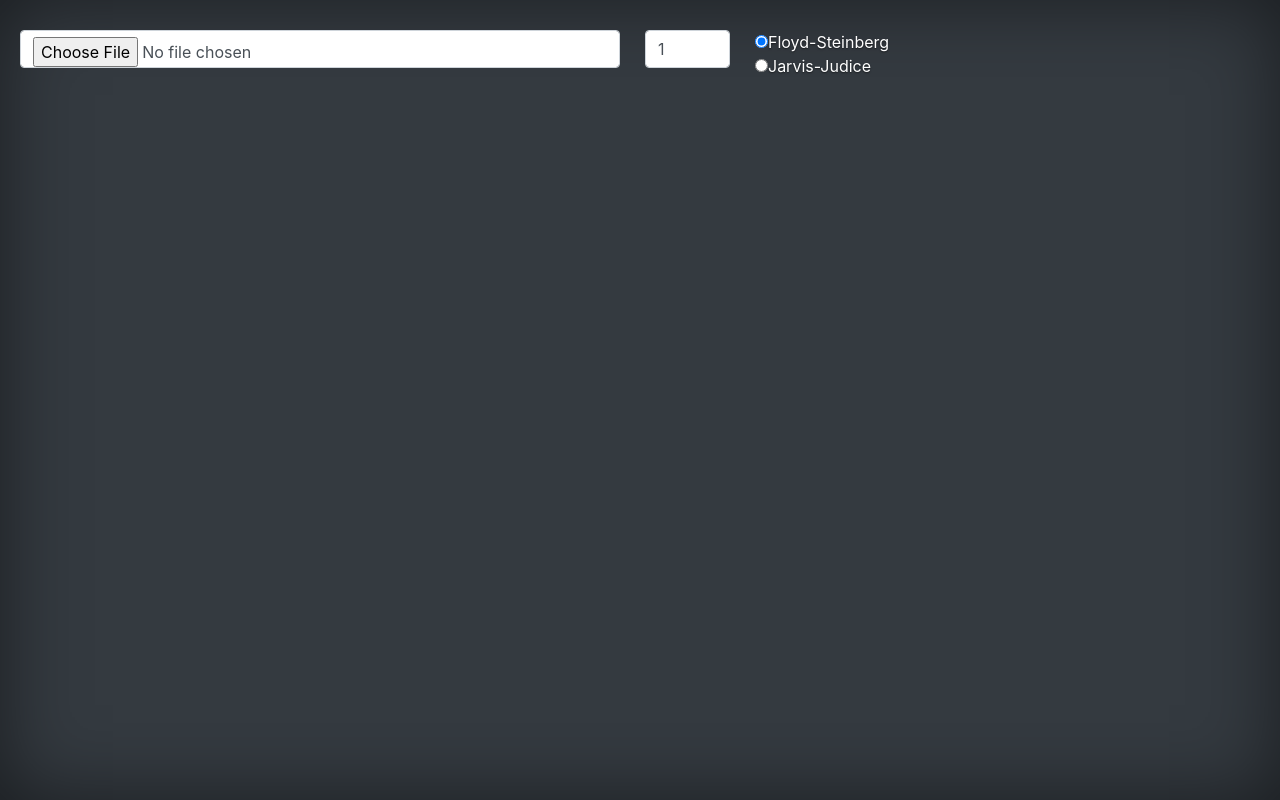
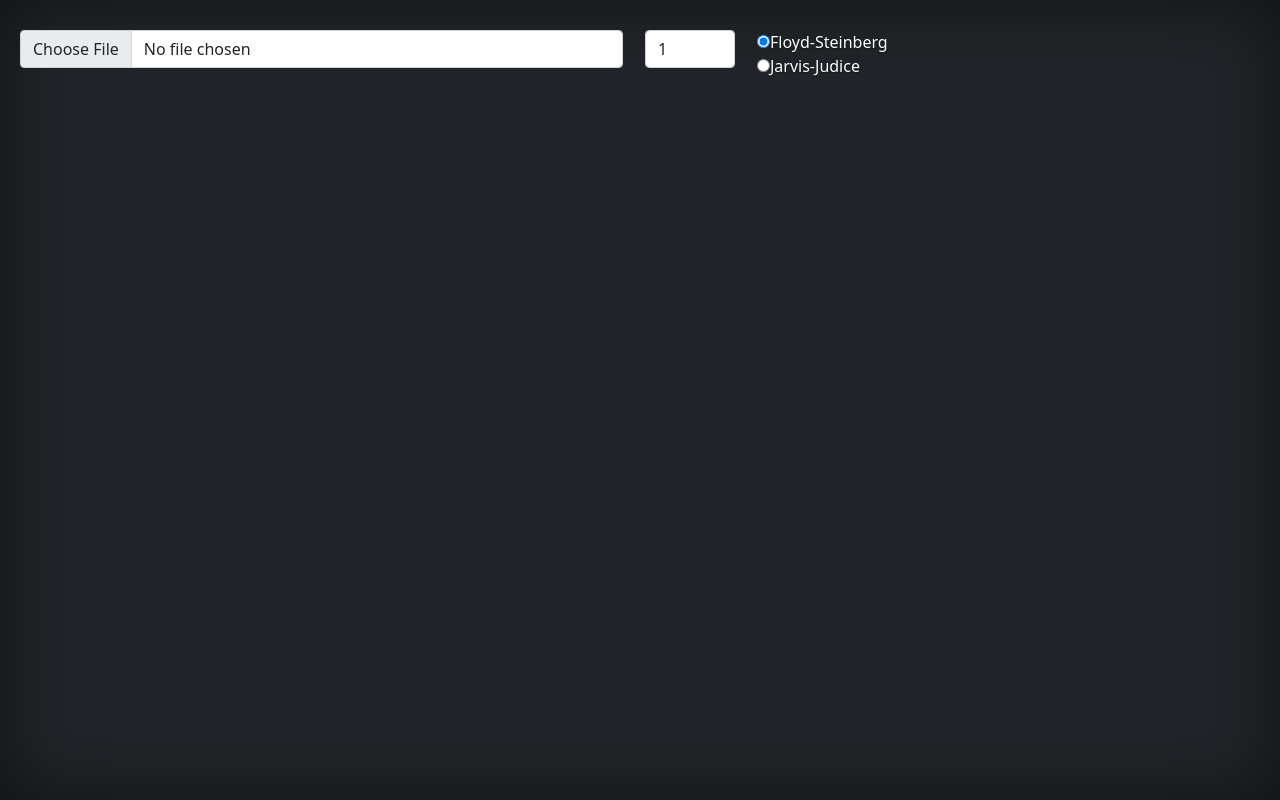
Before and after one commit to nicoluce/CG-TP1, a plain HTML site: page index.html in a window 1280 px wide. Drawn offline with nearby package versions, Linux system fonts and the light colour scheme.

Commit message:
Fixed typo in bootstrap path

```diff
--- a/index.html
+++ b/index.html
@@ -5,7 +5,7 @@
     <title>FCG-2021 - TP1</title>
 
     <!-- Bootstrap core CSS -->
-    <link href=".//assets/bootstrap.min.css" rel="stylesheet">
+    <link href="./assets/bootstrap.min.css" rel="stylesheet">
 
     <!-- Custom styles for this template -->
     <link href="style.css" rel="stylesheet">
```
